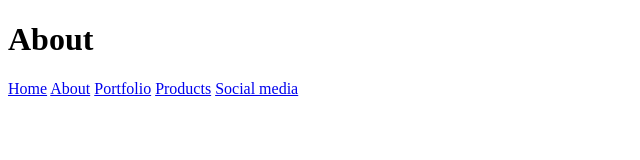
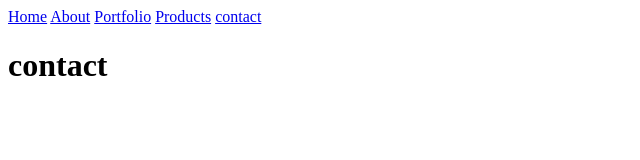
Before and after one commit to aerilay/aerilay.github.io, a plain HTML site: page contact/contact.html in a window 1280 px wide. Shown: the whole page, without its empty margins (0-640 px from the left). Drawn offline with Linux system fonts and the light colour scheme.

Commit message:
第二次提交

```diff
--- a/contact/contact.html
+++ b/contact/contact.html
@@ -1,14 +1,19 @@
 <!DOCTYPE html>
 <html lang="en">
+
 <head>
     <meta charset="UTF-8">
-    <title>Document</title>
+    <title>contact</title>
 </head>
+
 <body>
-    <H1>About</H1>
-  <a href="../index.html">Home</a>
-  <a href="../about/about_1.html">About</a>
-  <a href="../portfolio/porfolio.html">Portfolio</a>
-  <a href="../products/product.html">Products</a>
-  <a href="../socialmedia/socialmedia.html">Social media</a>
-</body>
+    <div class="container">
+        <div class="navi">
+            <a href="../index.html">Home</a>
+            <a href="../about/about_1.html">About</a>
+            <a href="../portfolio/porfolio.html">Portfolio</a>
+            <a href="../products/product.html">Products</a>
+            <a href="../contact/contact.html">contact</a>
+        </div>
+        <H1>contact</H1>
+    </div>
```
Also changed, not shown: about/about_1.html (+1 -0 lines), index.html (+1 -0 lines), portfolio/porfolio.html (+1 -0 lines), products/product.html (+1 -0 lines).
